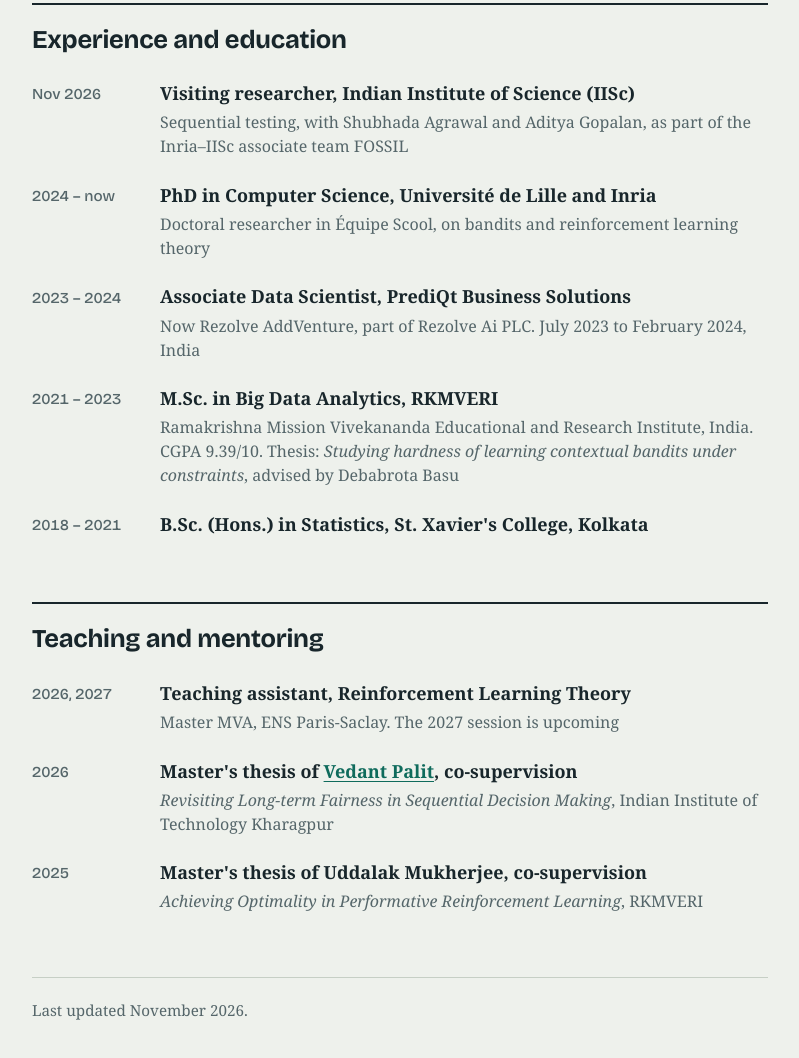
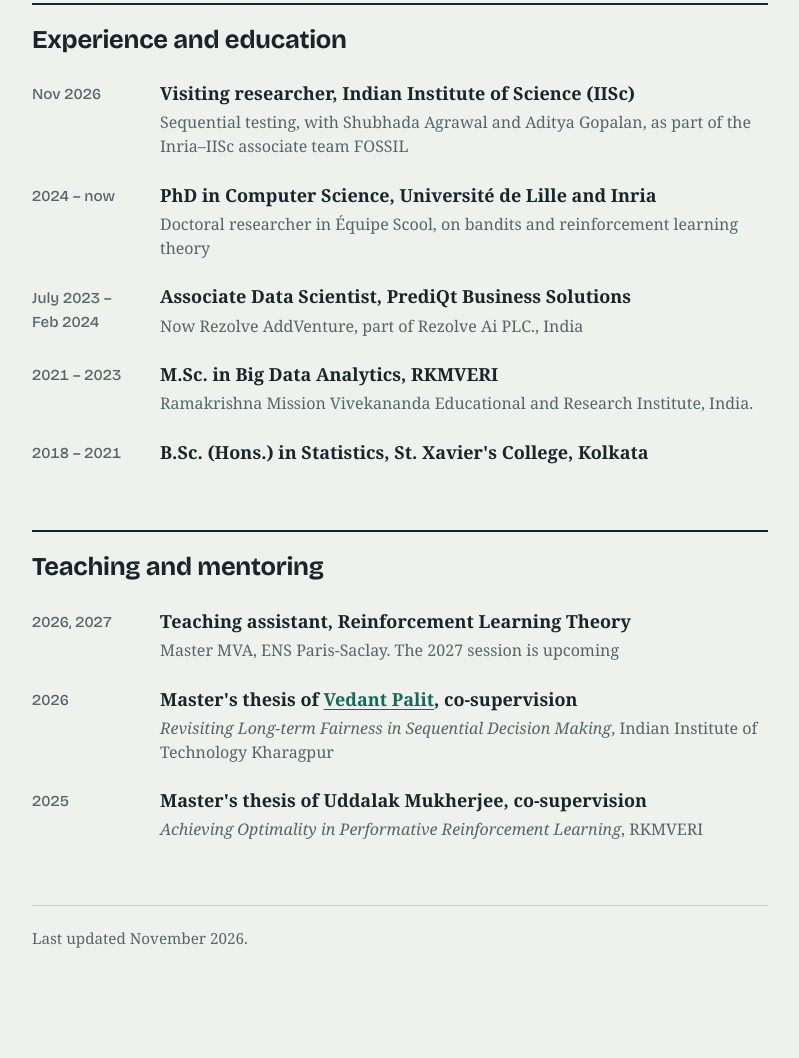
Before and after one commit to udvasdas/udvasdas.github.io, a plain HTML site: page index.html in a window 1280 px wide. Shown: the part 3430-4488 px from the top of the page, without its empty margins (360-1159 px from the left). After the commit the page ends 4445 px from the top, so only its background shows below. Drawn offline with nearby package versions, Linux system fonts and the light colour scheme; a web font is replaced by a local one.

Commit message:
Revise employment details in index.html
Updated dates and descriptions for positions held.

```diff
--- a/index.html
+++ b/index.html
@@ -348,17 +348,17 @@ footer { color: var(--muted); font-size: 0.95rem; border-top: 1px solid var(--li
           </div>
         </div>
         <div class="row">
-          <div class="when">2023 – 2024</div>
+          <div class="when">July 2023 – Feb 2024</div>
           <div class="what">
             <div class="title">Associate Data Scientist, PrediQt Business Solutions</div>
-            <div class="sub">Now Rezolve AddVenture, part of Rezolve Ai PLC. July 2023 to February 2024, India</div>
+            <div class="sub">Now Rezolve AddVenture, part of Rezolve Ai PLC., India</div>
           </div>
         </div>
         <div class="row">
           <div class="when">2021 – 2023</div>
           <div class="what">
             <div class="title">M.Sc. in Big Data Analytics, RKMVERI</div>
-            <div class="sub">Ramakrishna Mission Vivekananda Educational and Research Institute, India. CGPA 9.39/10. Thesis: <em>Studying hardness of learning contextual bandits under constraints</em>, advised by Debabrota Basu</div>
+            <div class="sub">Ramakrishna Mission Vivekananda Educational and Research Institute, India.</div>
           </div>
         </div>
         <div class="row">
```
